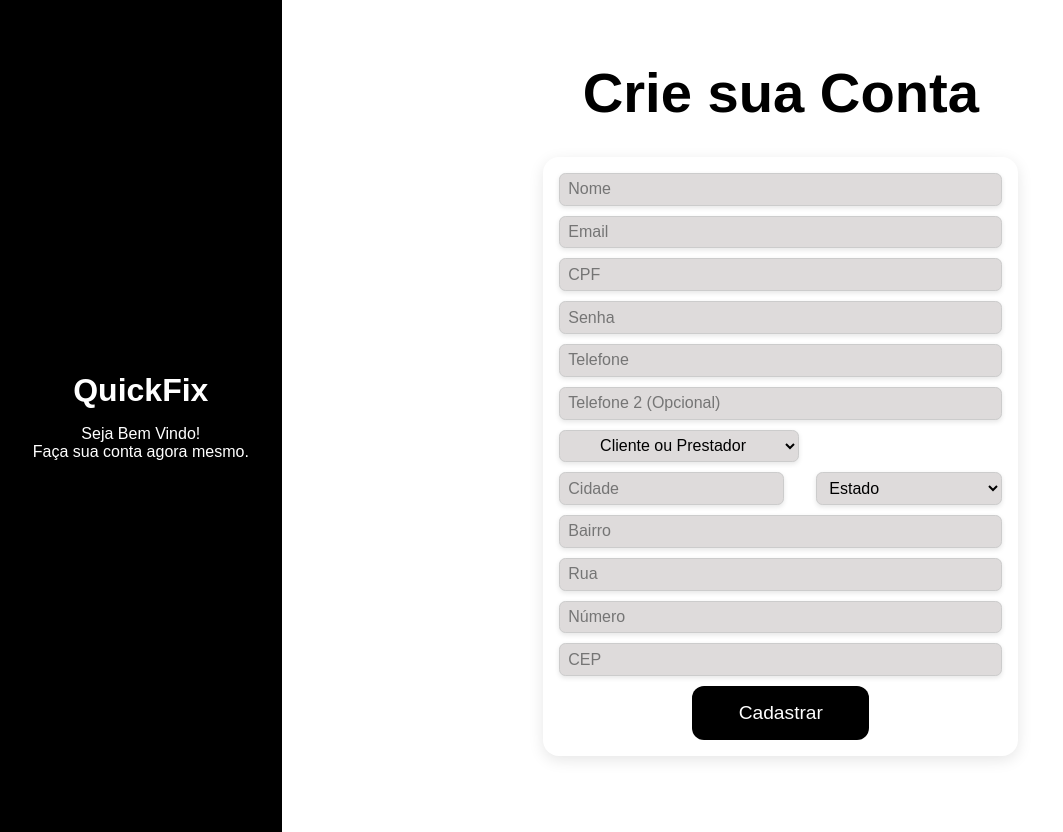
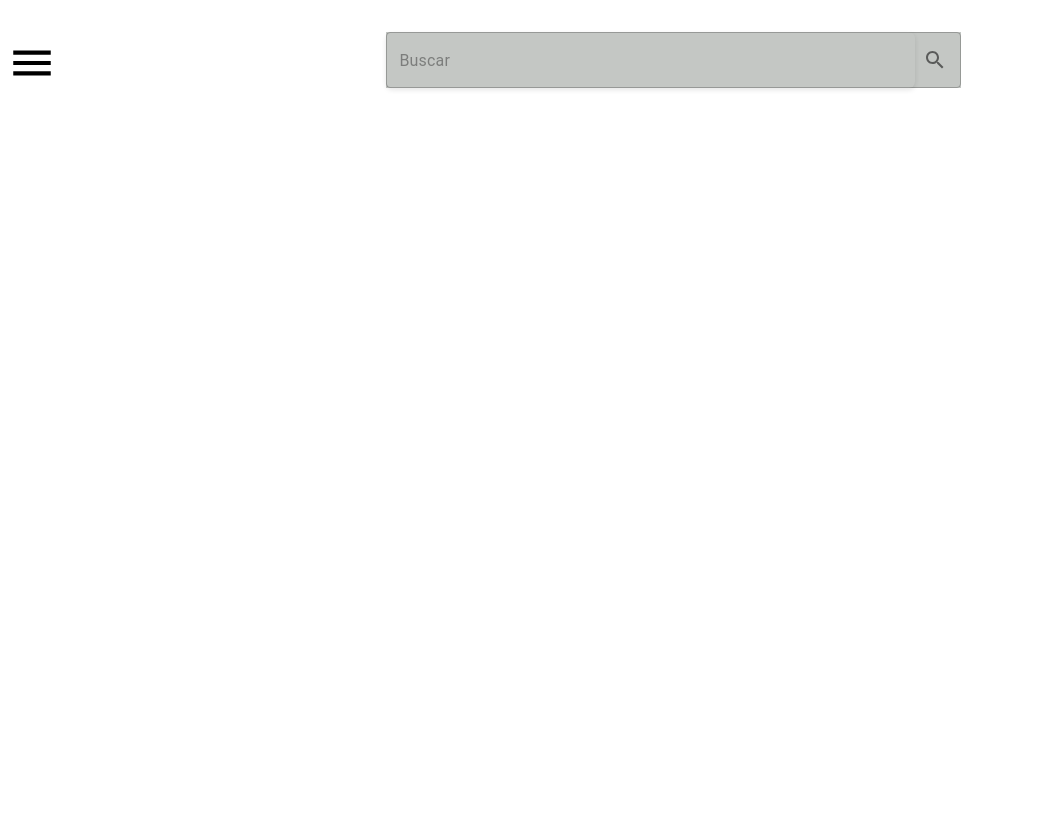
Before and after one commit to igorbzi/pgp, a React (Create React App) app: page / in a window 1280 px wide. Shown: the whole page, without its empty margins (0-1063 px from the left). After the commit the page ends 800 px from the top, so only its background shows below. Built offline with nearby package versions, Linux system fonts and the light colour scheme.

Commit message:
fix:ajustando o css

```diff
--- a/src/App.js
+++ b/src/App.js
@@ -1,8 +1,9 @@
 import React from "react";
+import Cadastro from "./Components/Cadastro";
 import Servicos from "./Components/Servicos";
-import Cadastro from "./Components/Cadastro";
 import TelaInicial from "./Components/TelaInicial";
 import axios from "axios";
+import { BrowserRouter as Router, Routes, Route } from "react-router-dom";
 
 
 axios.defaults.baseURL = "http://localhost:3001/";
@@ -12,9 +13,13 @@ axios.defaults.headers.common["Content-Type"] =
 
 function App() {
   return (
-    <div>
-      <Cadastro />
-    </div>
+    <Router>
+      <Routes>
+        <Route path="/" element={<TelaInicial />} />
+        <Route path="/Cadastro" element={<Cadastro/>} />
+        <Route path="/Servicos" element={<Servicos/>} />
+      </Routes>
+    </Router>
   );
 }
 
--- /dev/null
+++ b/src/Components/SideBar.js
@@ -0,0 +1,88 @@
+import * as React from "react";
+import Box from "@mui/material/Box";
+import Drawer from "@mui/material/Drawer";
+import Button from "@mui/material/Button";
+import List from "@mui/material/List";
+import Divider from "@mui/material/Divider";
+import ListItem from "@mui/material/ListItem";
+import ListItemButton from "@mui/material/ListItemButton";
+import ListItemIcon from "@mui/material/ListItemIcon";
+import ListItemText from "@mui/material/ListItemText";
+import MenuIcon from "@mui/icons-material/Menu";
+import PersonAddAlt1Icon from "@mui/icons-material/PersonAddAlt1";
+import DesignServicesIcon from "@mui/icons-material/DesignServices";
+import LogoutIcon from "@mui/icons-material/Logout";
+import { Link } from "react-router-dom";
+
+export default function SideBar() {
+  const [open, setOpen] = React.useState(false);
+
+  const toggleDrawer = (newOpen) => () => {
+    setOpen(newOpen);
+  };
+
+  const linkList = [
+    { text: "Cadastro", path: "/Cadastro", icon: <PersonAddAlt1Icon /> },
+    { text: "Servicos", path: "/Servicos", icon: <DesignServicesIcon /> },
+    { text: "Logout", path: "#", icon: <LogoutIcon /> },
+  ];
+
+  const DrawerList = (
+    <Box
+      sx={{
+        width: 250,
+        background: "black",
+        color: "white",
+        height: "100vh",
+        alignItems: "center",
+        justifyContent: "center",
+        display: "flex",
+        flexDirection: "column",
+      }}
+      role="presentation"
+      onClick={toggleDrawer(false)}
+    >
+      <List>
+        {linkList.map((item) => (
+          <ListItem key={item.text}>
+            <Link style={{textDecoration:"none",
+              color:"#fff",
+              width :"100%"
+            }} to={item.path}>
+              <ListItemButton
+                sx={{
+                  background: "#c7c7c7",
+                  borderRadius: "10px",
+                  display: "flex",
+                  paddingRight: "50px",
+                }}
+              >
+                <ListItemIcon sx={{ color: "#fff" }}>{item.icon}</ListItemIcon>
+                <ListItemText primary={item.text}  />
+              </ListItemButton>
+            </Link>
+          </ListItem>
+        ))}
+      </List>
+      <Divider />
+    </Box>
+  );
+
+  return (
+    <div className="menuIcon">
+      <Button onClick={toggleDrawer(true)}>
+        <MenuIcon
+          sx={{
+            marginTop : "2rem",
+            width: "50px",
+            height: "50px",
+            color: "black",
+          }}
+        />
+      </Button>
+      <Drawer open={open} onClose={toggleDrawer(false)}>
+        {DrawerList}
+      </Drawer>
+    </div>
+  );
+}
--- a/src/Components/TelaInicial.js
+++ b/src/Components/TelaInicial.js
@@ -1,41 +1,12 @@
-import React from 'react';
-import { Box, Typography, Button, TextField, InputAdornment, IconButton } from '@mui/material';
-import SearchIcon from '@mui/icons-material/Search';
+import React from "react";
+import {
+  Box,
+  TextField,
+  InputAdornment,
+} from "@mui/material";
+import SearchIcon from "@mui/icons-material/Search";
+import SideBar from "./SideBar";
 
-function Sidebar() {
-  return (
-    <Box
-      sx={{
-        width: 600,
-        height: '100%',
-        backgroundColor: 'black',
-        color: 'white',
-        padding: 2,
-        display: 'flex',
-        flexDirection: 'column',
-        alignItems: 'center',
-        gap: 4,
-        borderTopRightRadius: '15px',
-      }}
-    >
-      <Typography variant="h4" sx={{ marginBottom: 10 }}>
-        Menu
-      </Typography>
-      <Button sx={{ color: 'black', backgroundColor: '#C4C7C4', width: '50%' }}>
-        Meus Serviços
-      </Button>
-      <Button sx={{ color: 'black', backgroundColor: '#C4C7C4', width: '50%' }}>
-        Perfil
-      </Button>
-      <Button sx={{ color: 'black', backgroundColor: '#C4C7C4', width: '50%' }}>
-        Configurações
-      </Button>
-      <Button sx={{ color: 'black', backgroundColor: '#C4C7C4', width: '50%' }}>
-        Logout
-      </Button>
-    </Box>
-  );
-}
 
 function ContentArea() {
   return (
@@ -43,18 +14,18 @@ function ContentArea() {
       sx={{
         flex: 1,
         padding: 4,
-        display: 'flex',
-        justifyContent: 'center',
-        alignItems: 'flex-start',
-        height: '100%',
+        display: "flex",
+        justifyContent: "center",
+        alignItems: "flex-start",
+        height: "100%",
       }}
     >
       <TextField
         placeholder="Buscar"
         variant="outlined"
         sx={{
-          width: '50%',
-          backgroundColor: '#C4C7C4',
+          minWidth: "50%",
+          backgroundColor: "#C4C7C4",
         }}
         InputProps={{
           endAdornment: (
@@ -64,6 +35,7 @@ function ContentArea() {
           ),
         }}
       />
+
     </Box>
   );
 }
@@ -72,12 +44,12 @@ function TelaInicial() {
   return (
     <Box
       sx={{
-        display: 'flex',
-        height: '100vh',
-        overflow: 'hidden'
+        display: "flex",
+        height: "100vh",
+        overflow: "hidden",
       }}
     >
-      <Sidebar />
+      <SideBar/>
       <ContentArea />
     </Box>
   );
--- a/src/server/server.js
+++ b/src/server/server.js
@@ -118,6 +118,7 @@ app.delete("/users", async (req, res) => {
 });
 
 /*-----------------Services---------------------*/
+
 app.get("/services", async (req, res) => {
   try {
     const services = await db.any("select * from services");
```
Also changed, not shown: 1 other file (tests, documents, lock files or other folders).
